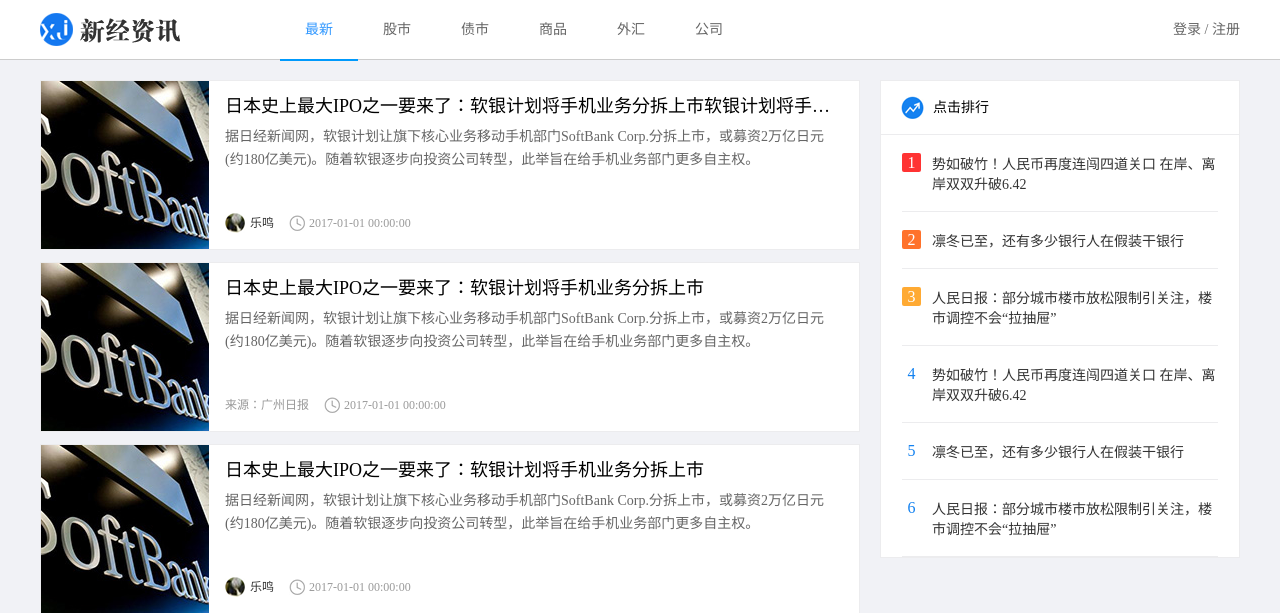
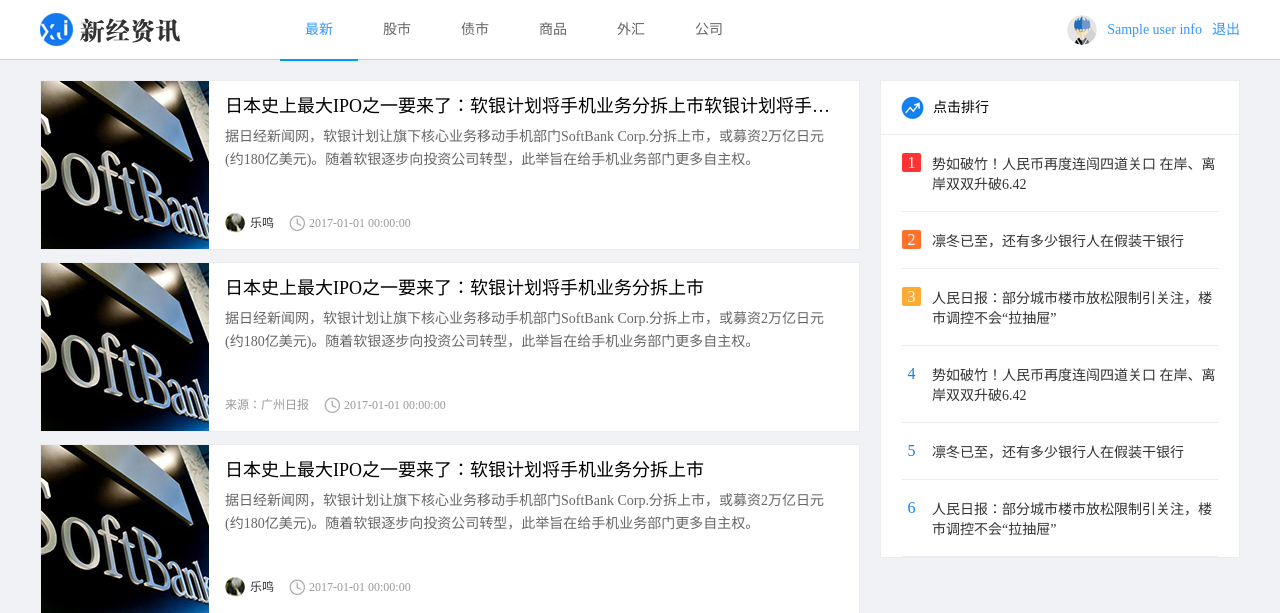
Before and after one commit to zfl273/git_flask_web, a Flask app: template info/templates/news/index.html in a window 1280 px wide. Shown: the top 613 px of the page. Run offline with Flask 2, Linux system fonts and the light colour scheme; the template is opened without the code that fills it: most values are stand-ins (such as "Sample title", 1, 10 or a date in 2020); parts of the project's set-up code (start-up, migrations or seed data) failed here and were passed over.

Commit message:
项目立项&首页登录注册切换展示功能实现

```diff
--- a/info/static/news/css/main.css
+++ b/info/static/news/css/main.css
@@ -68,7 +68,7 @@
     height:30px;
     overflow: hidden;
     margin-top:15px;
-    display:none;
+    /*display:none;    */
 }
 
 .user_login img{
--- a/info/templates/news/index.html
+++ b/info/templates/news/index.html
@@ -21,15 +21,21 @@
                 <li data-cid="4"><a href="javascript:;">外汇</a></li>
                 <li data-cid="5"><a href="javascript:;">公司</a></li>
             </ul>
-            <div class="user_btns fr">
-                <a href="javascript:;" class="login_btn">登录</a> / <a href="javascript:;" class="register_btn">注册</a>
-            </div>
+
             <!-- 用户登录后显示下面，隐藏上面 -->
-            <div class="user_login fr">
-                <img src="../../static/news/images/person01.png" class="lgin_pic">
-                <a href="#">用户张三</a>
-                <a href="#">退出</a>
-            </div>
+            {% if data.user_info %}
+                <div class="user_login fr">
+                    <img src="../../static/news/images/person01.png" class="lgin_pic">
+                    {#  <img src="{% if data.user_info.avatar_url %}{{ data.user_info.avatar_url }}{% else %}../../static/news/images/person01.png" class="lgin_pic">#}
+                    <a href="#">{{ data.user_info.nick_name }}</a>
+                    <a href="#">退出</a>
+                </div>
+            {% else %}
+                 <div class="user_btns fr">
+                    <a href="javascript:;" class="login_btn">登录</a> / <a href="javascript:;" class="register_btn">注册</a>
+                </div>
+            {% endif %}
+
         </div>
     </div>
 
```
Also changed, not shown: info/modules/news/views.py (+15 -4 lines).
